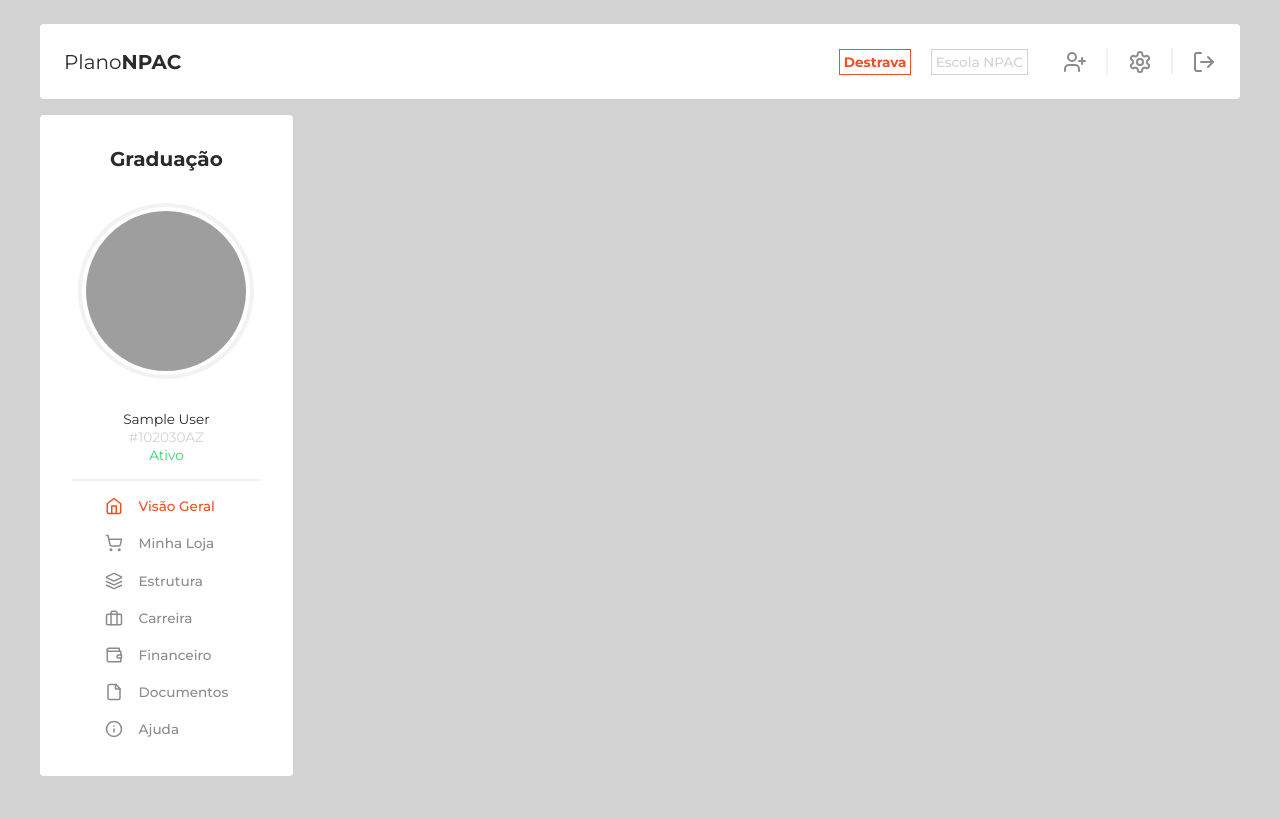
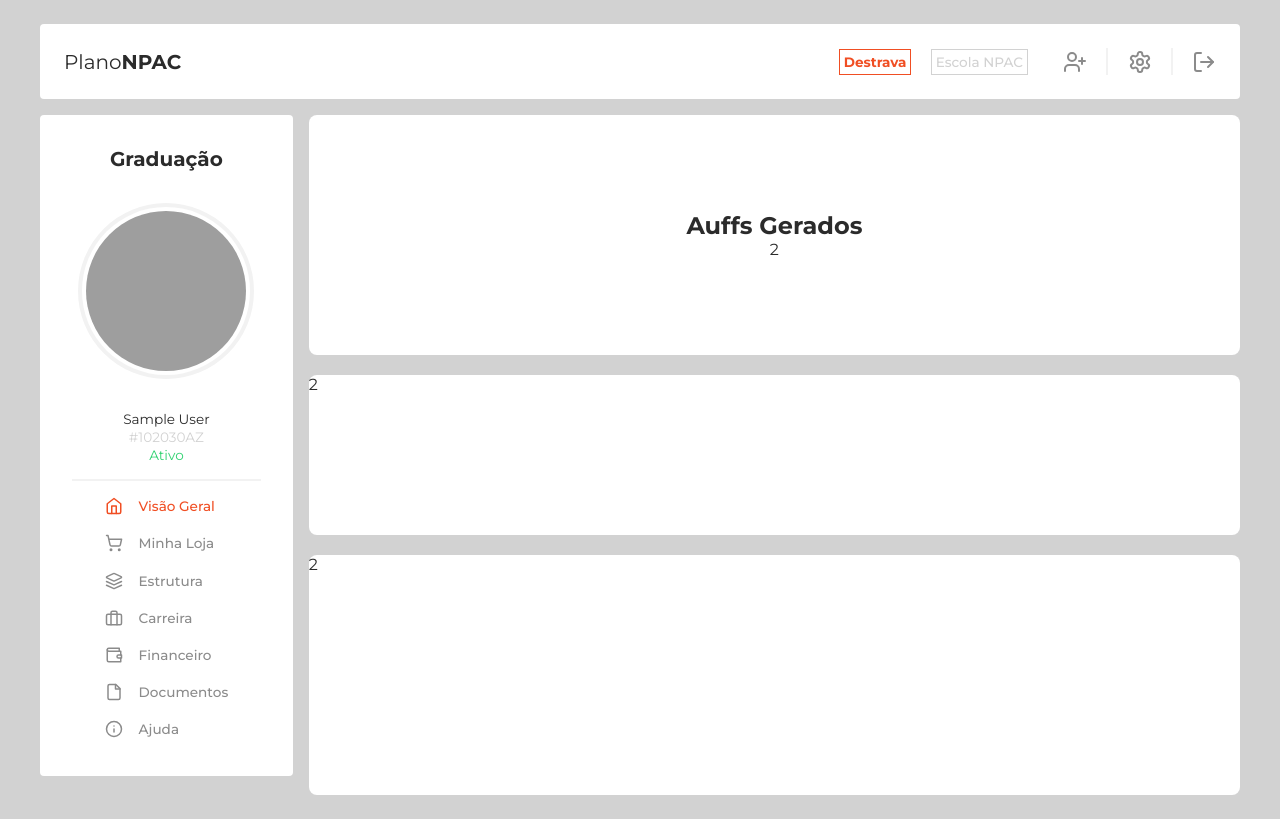
Before and after one commit to npaclegado-alt/npac_front_legacy, a React (Create React App) app: page / in a window 1280 px wide. Built offline with nearby package versions, Linux system fonts and the light colour scheme; no server answers; sample sign-in values are in the browser's storage; grey boxes are pictures that could not be loaded.

Commit message:
implementando tela de dashboard

```diff
--- /dev/null
+++ b/src/pages/Dashboard/dashboard.module.scss
@@ -0,0 +1,27 @@
+.deshBoardPage {
+ display: grid;
+ height: 85vh;
+ grid-gap: 1.25rem;
+ grid-template-rows: 1fr 10rem 1fr;
+
+    .deshBoardPageAuff {
+        background-color: var(--white);
+        border-radius: 8px;
+        display: flex;
+        justify-content: center;
+        flex-direction: column;
+        align-items: center;
+
+    }
+
+    .deshBoardPageTotals {
+        background-color: var(--white);
+        border-radius: 8px;
+    }
+
+    .deshBoardPageImage {
+        background-color: var(--white);
+        border-radius: 8px;
+    }
+
+}
--- a/src/pages/Dashboard/index.tsx
+++ b/src/pages/Dashboard/index.tsx
@@ -1,7 +1,24 @@
 import React from "react";
+import styles from './dashboard.module.scss'
 
 const Dashboard: React.FC = () => {
-  return <div></div>;
+  return (
+    <section className={styles.deshBoardPage}>
+      <div className={styles.deshBoardPageAuff}>
+         <h2>Auffs Gerados</h2>
+        <div>
+        </div>
+        <div>2</div>
+      </div>
+      <div className={styles.deshBoardPageTotals}>
+        2
+      </div>
+
+      <div className={styles.deshBoardPageImage}>
+        2
+      </div>
+    </section>
+  );
 };
 
 export default Dashboard;
```
